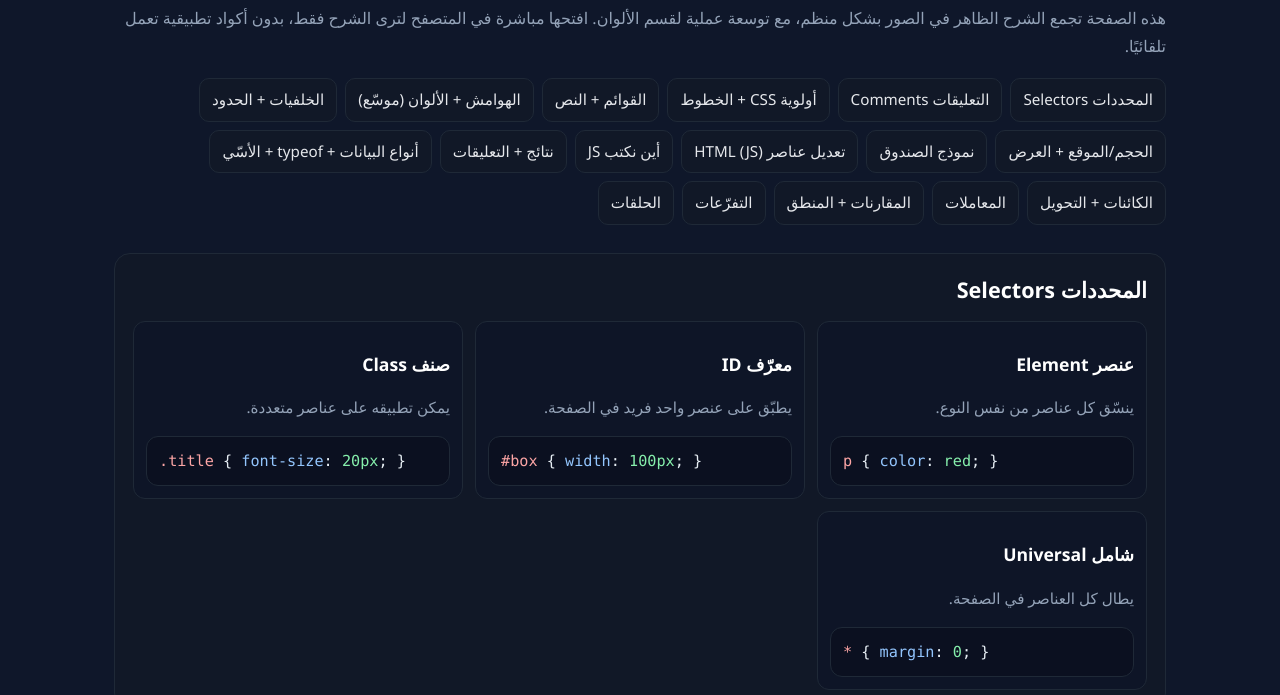
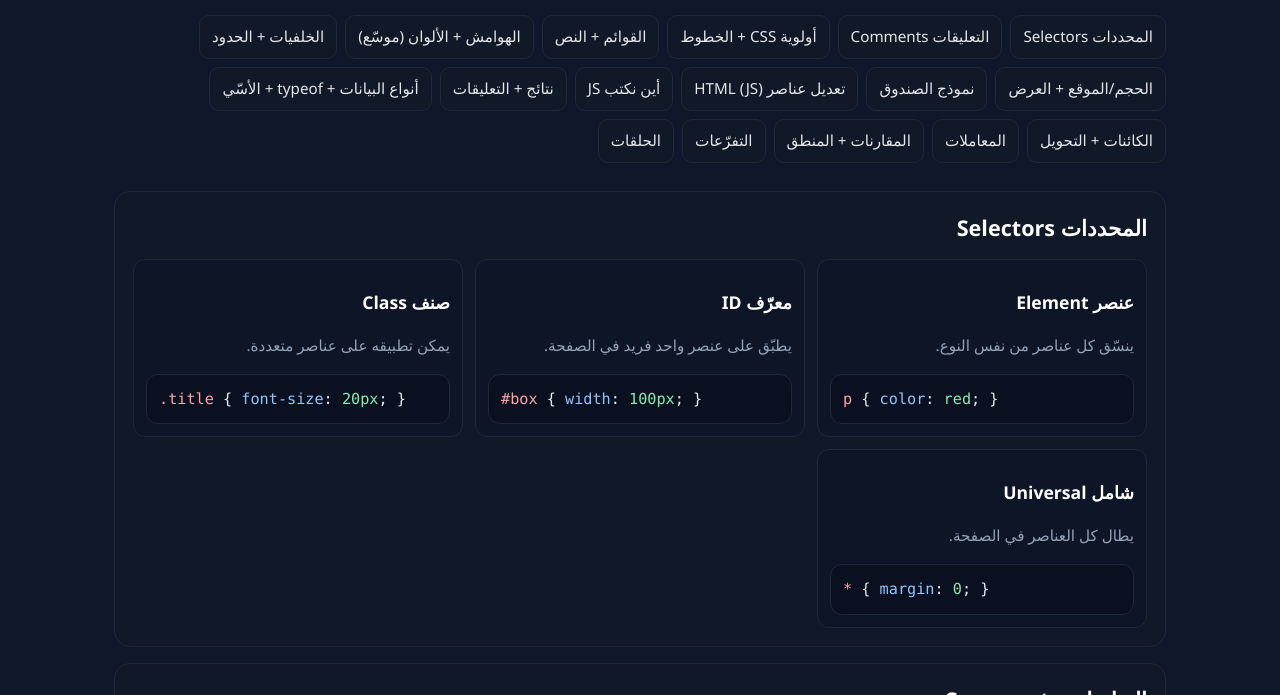
Before and after one commit to fmuhimed26/web, a plain HTML site: page index.html in a window 1280 px wide. Shown: the part 105-800 px from the top of the page. Drawn offline with Linux system fonts and the light colour scheme.

Commit message:
Update index.html

```diff
--- a/index.html
+++ b/index.html
@@ -23,7 +23,6 @@
     .container{max-width:1100px;margin:0 auto;padding:24px}
     header{padding:24px 0 0 0}
     h1{font-size:2rem;margin:0;color:var(--heading)}
-    .lead{color:var(--muted);margin-top:8px}
     .nav{
       display:flex;flex-wrap:wrap;gap:8px;margin:18px 0 28px;
     }
@@ -94,8 +93,6 @@
   <div class="container">
     <header>
       <h1>مرجع سريع CSS, JS</h1>
-      <p class="lead">هذه الصفحة تجمع الشرح الظاهر في الصور بشكل منظم، مع توسعة عملية لقسم الألوان.
-         افتحها مباشرة في المتصفح لترى الشرح فقط، بدون أكواد تطبيقية تعمل تلقائيًا.</p>
     </header>
 
     <nav class="nav" aria-label="تنقل الأقسام">
```
